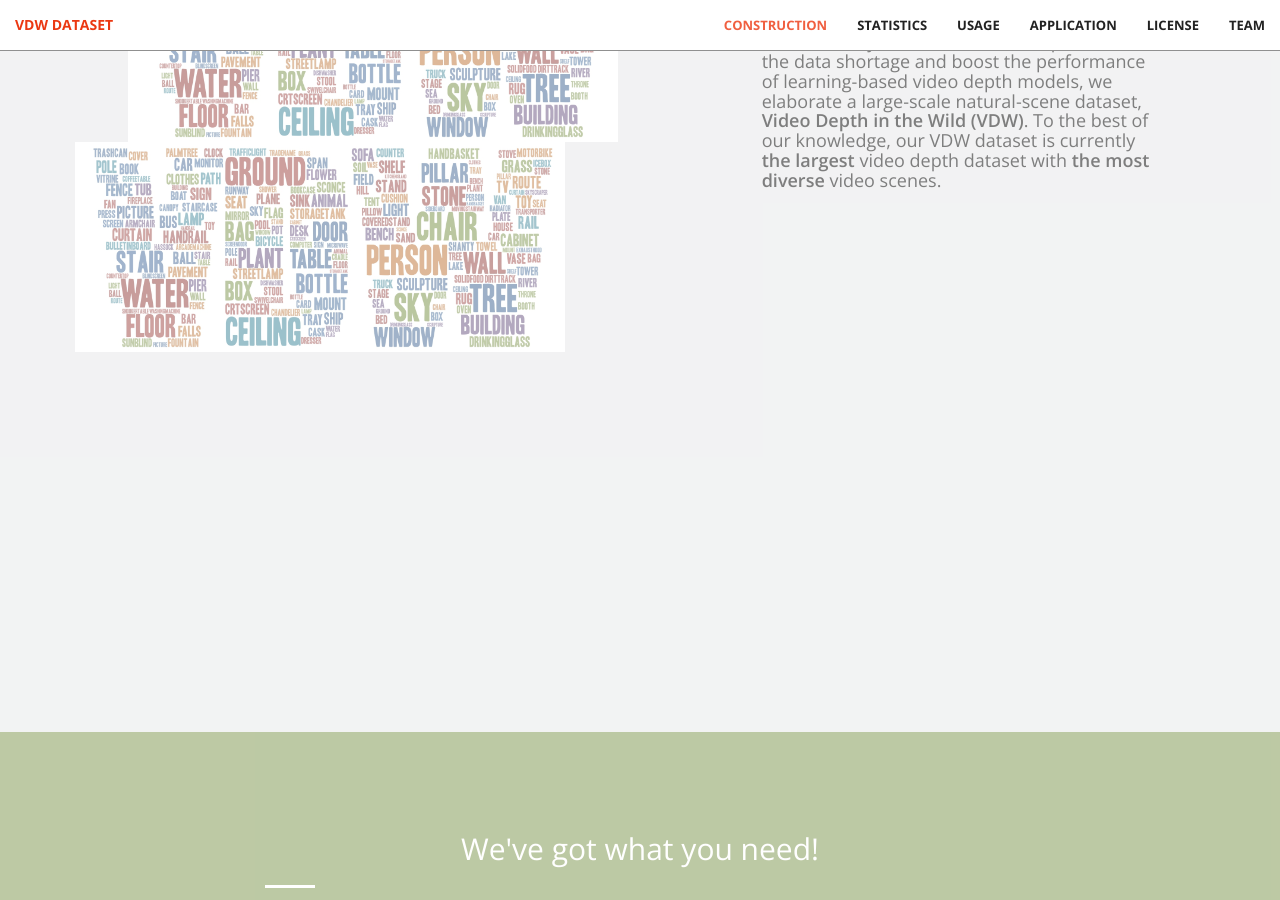
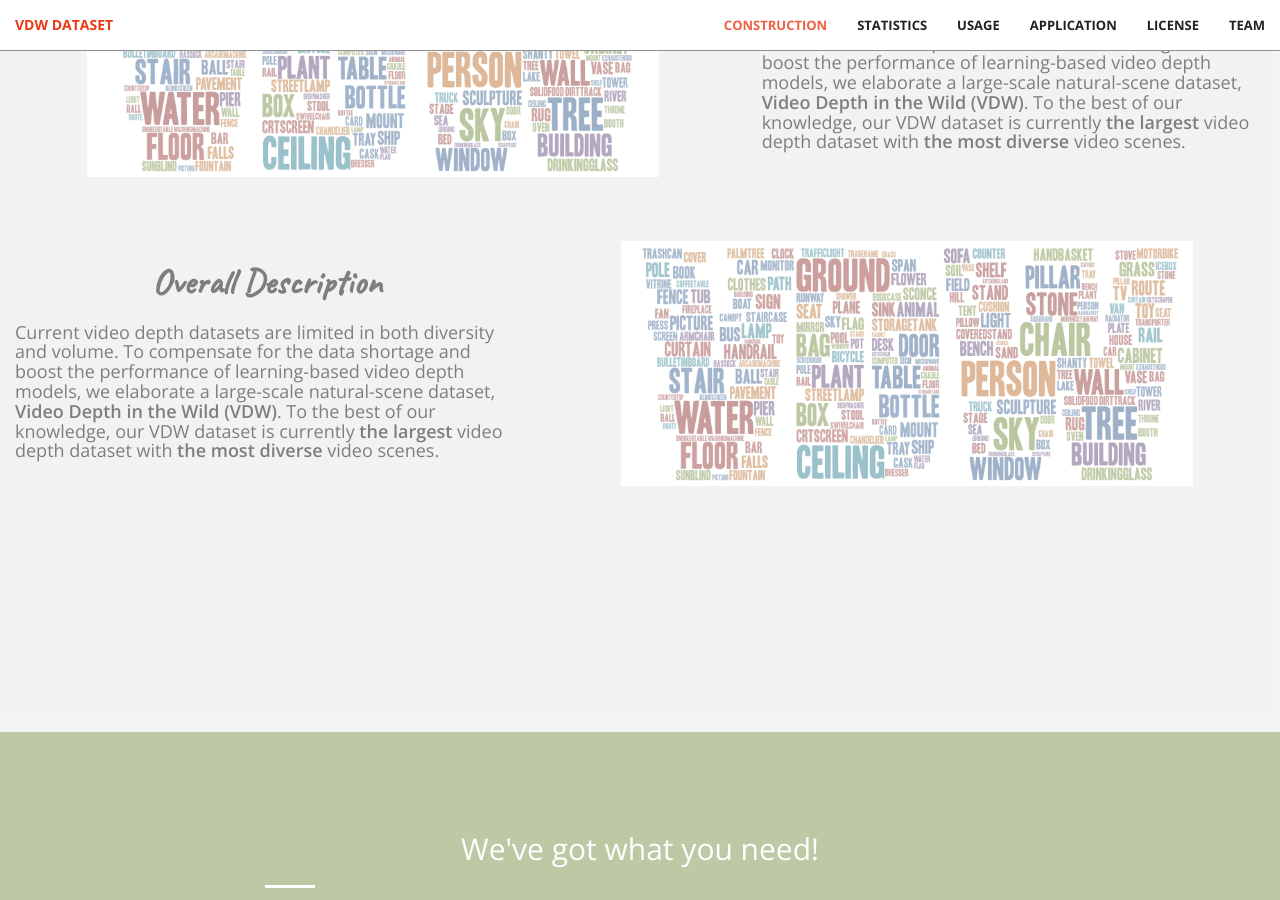
Before and after one commit to RaymondWang987/VDW, a Jekyll site: the page built from index.html, in a window 1280 px wide and 900 px high, scrolled down 1068 px. Built offline with Jekyll 4.4.1, drawn with Linux system fonts in a browser that asks for light colours; some web fonts are replaced.

Commit message:
Update construction.html

```diff
--- a/_includes/construction.html
+++ b/_includes/construction.html
@@ -9,16 +9,16 @@
             </div>
         </div>
     </div> -->
-    <div style="height: 30%;" class="col-md-7 col-sm-6 text-center">
+    <div style="height: 35%;" class="col-md-7 col-sm-7 text-center">
         <!-- <img style="max-width: 80%;max-height: 90%;" src="construct_page-0001.jpg" > -->
         <img style="max-width: 100%;max-height: 100%;" src="construct_page-0001.jpg" >
     </div>
-    <div style="height: 30%;" class="col-md-4 col-sm-6 text-center">
+    <div style="height: 35%;" class="col-md-5 col-sm-5 text-center">
         <div style="vertical-align: middle;">
             <h1 style="color: black;">
                 <span style="font-weight: 600;font-family: Caveat">Overall Description</span>
             </h1>
-            <h4 style="color: black;text-align: left;margin-top:5%;">
+            <h4 style="color: black;text-align: left;margin-top:4%;">
                 Current video depth datasets are limited in both diversity and volume.
                 To compensate for the data shortage and boost the performance of learning-based video depth models,
                 we elaborate a large-scale natural-scene dataset,
@@ -29,8 +29,23 @@
         </div>
     </div>
 
-    <div style="height: 30%;" class="col-md-6 col-sm-6 text-center">
-        <!-- <img style="max-width: 80%;max-height: 90%;" src="construct_page-0001.jpg" > -->
+    <div style="height: 35%;margin-top:5%;" class="col-md-5 col-sm-5 text-center">
+        <div style="vertical-align: middle;">
+            <h1 style="color: black;">
+                <span style="font-weight: 600;font-family: Caveat">Overall Description</span>
+            </h1>
+            <h4 style="color: black;text-align: left;margin-top:4%;">
+                Current video depth datasets are limited in both diversity and volume.
+                To compensate for the data shortage and boost the performance of learning-based video depth models,
+                we elaborate a large-scale natural-scene dataset,
+                <span style="font-weight: 600;">Video Depth in the Wild (VDW)</span>.
+                To the best of our knowledge, our VDW dataset is currently
+                <span style="font-weight: 600;">the largest</span> video depth dataset with <span style="font-weight: 600;">the most diverse</span> video scenes.
+            </h4>
+        </div>
+    </div>
+    <div style="height: 35%;margin-top:5%;" class="col-md-7 col-sm-7 text-center">
         <img style="max-width: 100%;max-height: 100%;" src="construct_page-0001.jpg" >
     </div>
+
 </section>
```
